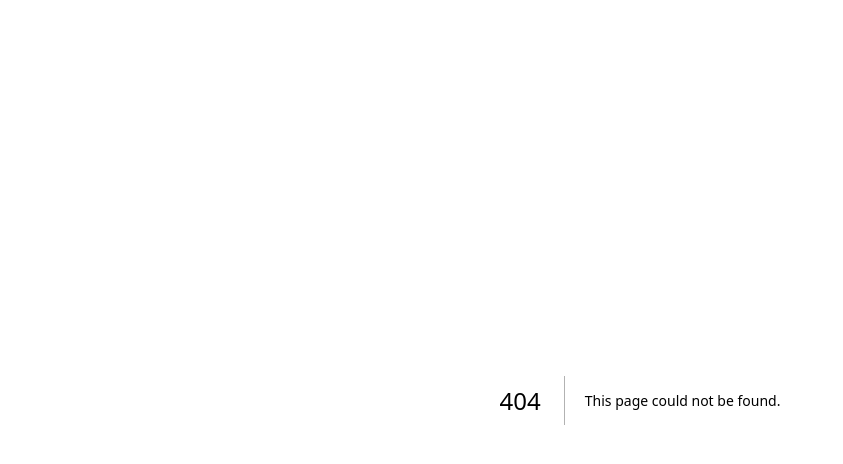
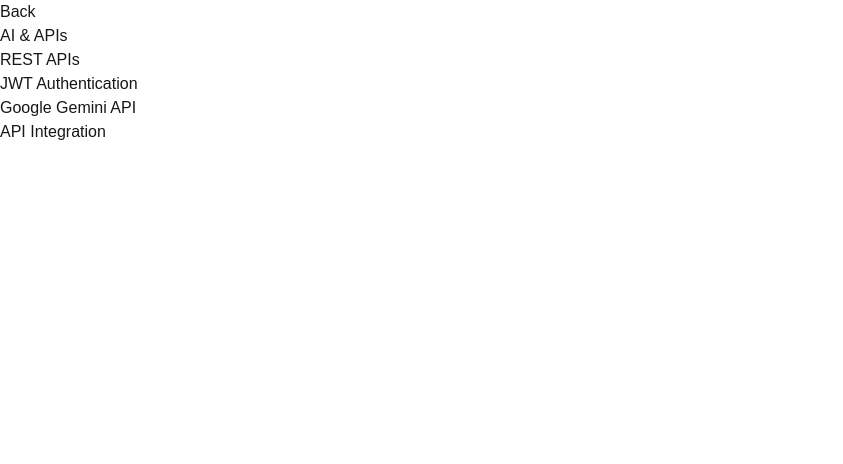
Before and after one commit to Dtzul04/GuideBooks, a Next.js app: page /category/ai-and-apis in a window 1280 px wide. Before the commit this address had no page. Shown: the top 464 px of the page, without its empty margins (0-843 px from the left). Built offline with nearby package versions, Linux system fonts and the light colour scheme.

Commit message:
Add category page with dynamic route and topic list

```diff
--- /dev/null
+++ b/app/category/[id]/page.tsx
@@ -0,0 +1,32 @@
+import Link from "next/link";
+import content from "@/data/content.json";
+
+export default async function CategoryPage({
+  params,
+}: {
+  params: Promise<{ id: string }>;
+}) {
+  const { id } = await params;
+  const category = content.find((item) => item.id === id);
+
+  if (!category) {
+    return (
+        <main>
+            <Link href="/">Back</Link>
+            <p>Category not found</p>
+        </main>
+    );
+  }
+
+  return (
+    <main>
+      <Link href="/">Back</Link>
+      <h1>{category.title}</h1>
+      <ul>
+        {category.topics.map((topic) => (
+          <li key={topic.id}>{topic.title}</li>
+        ))}
+      </ul>
+    </main>
+  );
+}
```
